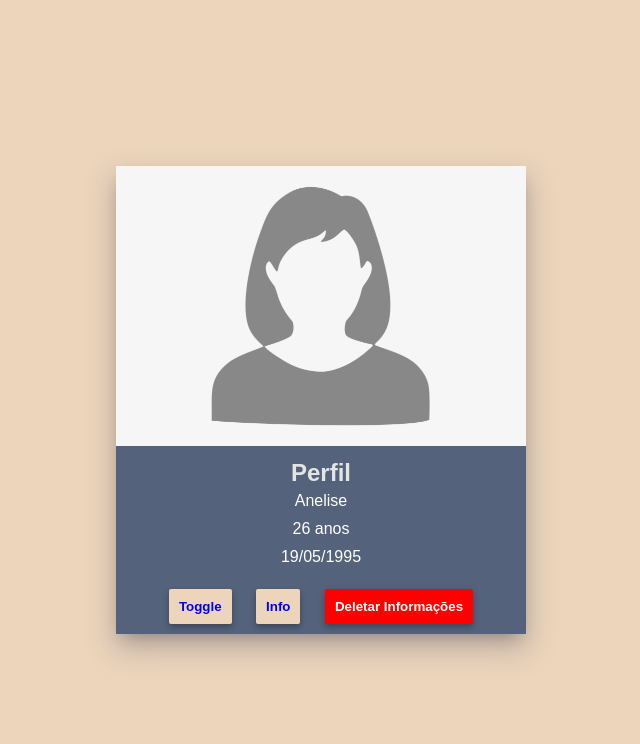
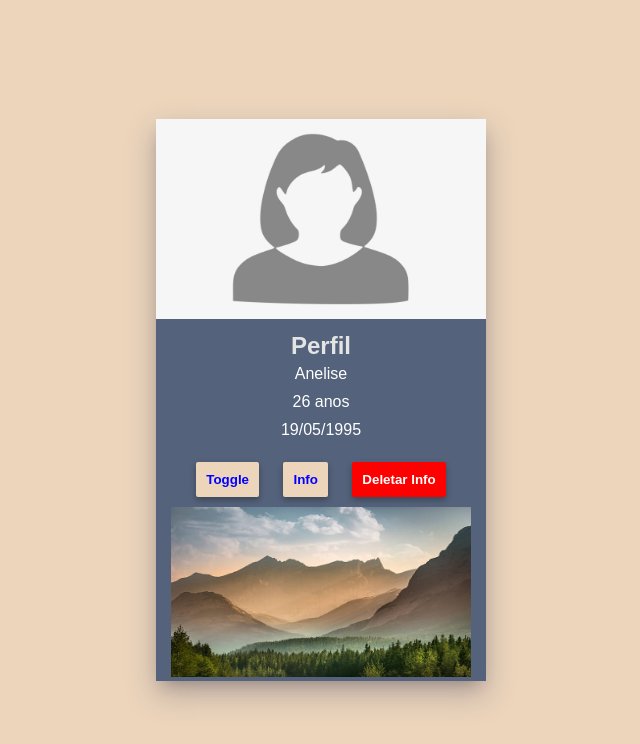
Before and after one commit to anepaz/js-project, a PHP site: page / in a window 1280 px wide. Shown: the top 744 px of the page, without its empty margins (319-959 px from the left). Run offline with PHP 8.4, Linux system fonts and the light colour scheme.

Commit message:
add fadein to image onload

```diff
--- a/index.html
+++ b/index.html
@@ -24,9 +24,13 @@
       <div class="buttons">
         <button id="toggle">Toggle</button>
         <button id="infoBtn">Info</button>
-        <button id="deleteBtn" onclick="remove()">Deletar Informações</button>
+        <button id="deleteBtn" onclick="remove()">Deletar Info</button>
 
         <div id="text"></div>
+      </div>
+
+      <div id="photo">
+        <img src="img/photo-1.jpg" alt="Mist rises over the forest in Banff National Park Alberta Canada" onload="this.style.opacity = '1'" class="imgFade">
       </div>
 
     </div>
--- a/script.js
+++ b/script.js
@@ -35,3 +35,6 @@ function remove() {
   infoBtn.addEventListener('click', addInfo);
 
 }
+
+let imgFade = document.querySelector('imgFade');
+imgFade.classList.add("imgFade");
--- a/style.css
+++ b/style.css
@@ -21,8 +21,8 @@ body {
 }
 
 .profile-pic {
-  height: 280px;
-  width: 410px;
+  height: 200px;
+  width: 330px;
 }
 
 .text-content {
@@ -30,8 +30,7 @@ body {
   line-height: 12px;
 }
 
-#toggle,
-#infoBtn {
+#toggle, #infoBtn {
   position: relative;
   font-weight: bold;
   margin: 10px;
@@ -44,8 +43,7 @@ body {
   box-shadow: 0px 3px 6px rgba(0, 0, 0, 0.3);
 }
 
-#toggle.active,
-#infoBtn.active {
+#toggle.active, #infoBtn.active {
   background-color: #d6e1ff;
   color: black;
 }
@@ -78,3 +76,17 @@ body {
   font-size: 20px;
   color: #E3E5E4;
 }
+
+.imgFade {
+
+  height: 170px;
+  width: 300px;
+  opacity: 0;
+  transition: opacity 2s;
+}
+
+.box2 {
+  background: black;
+  min-height: 20px;
+  max-height: 200px;
+}
```
Also changed, not shown: img/photo-1.jpg (added), img/photo-2.jpg (added).
